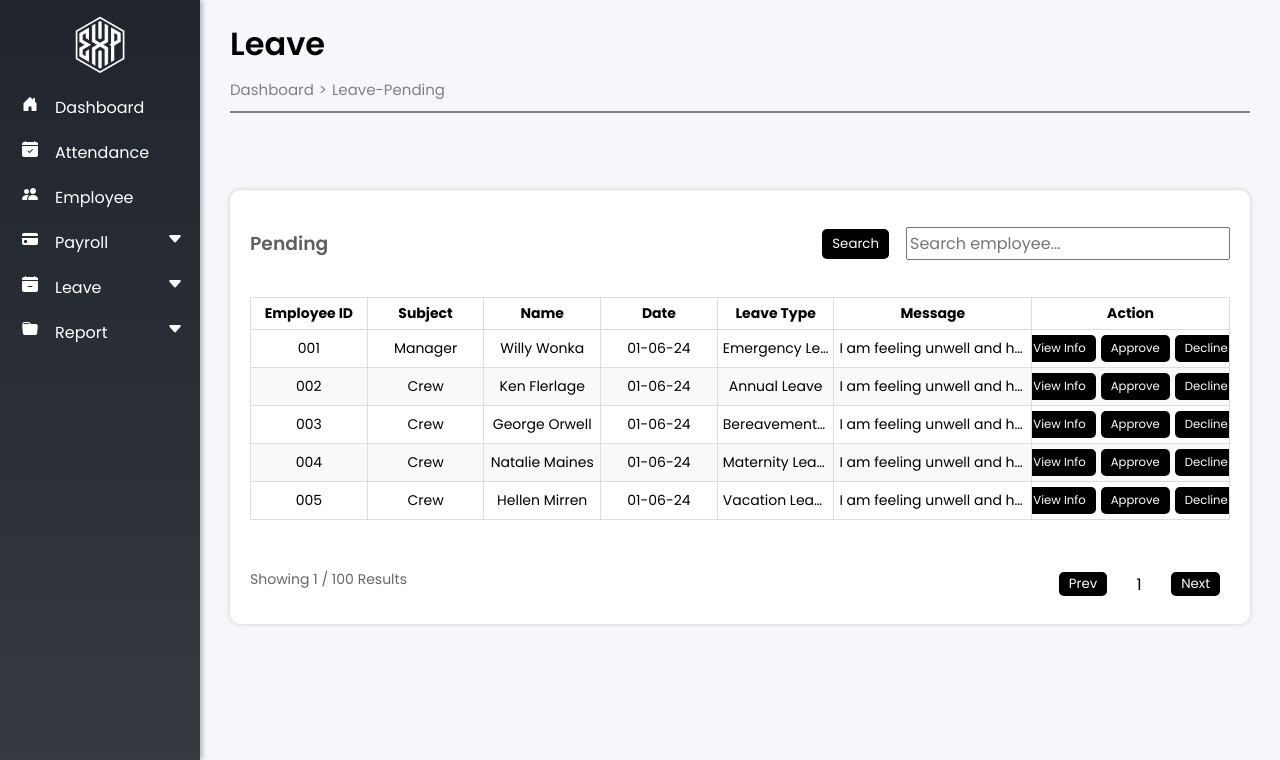
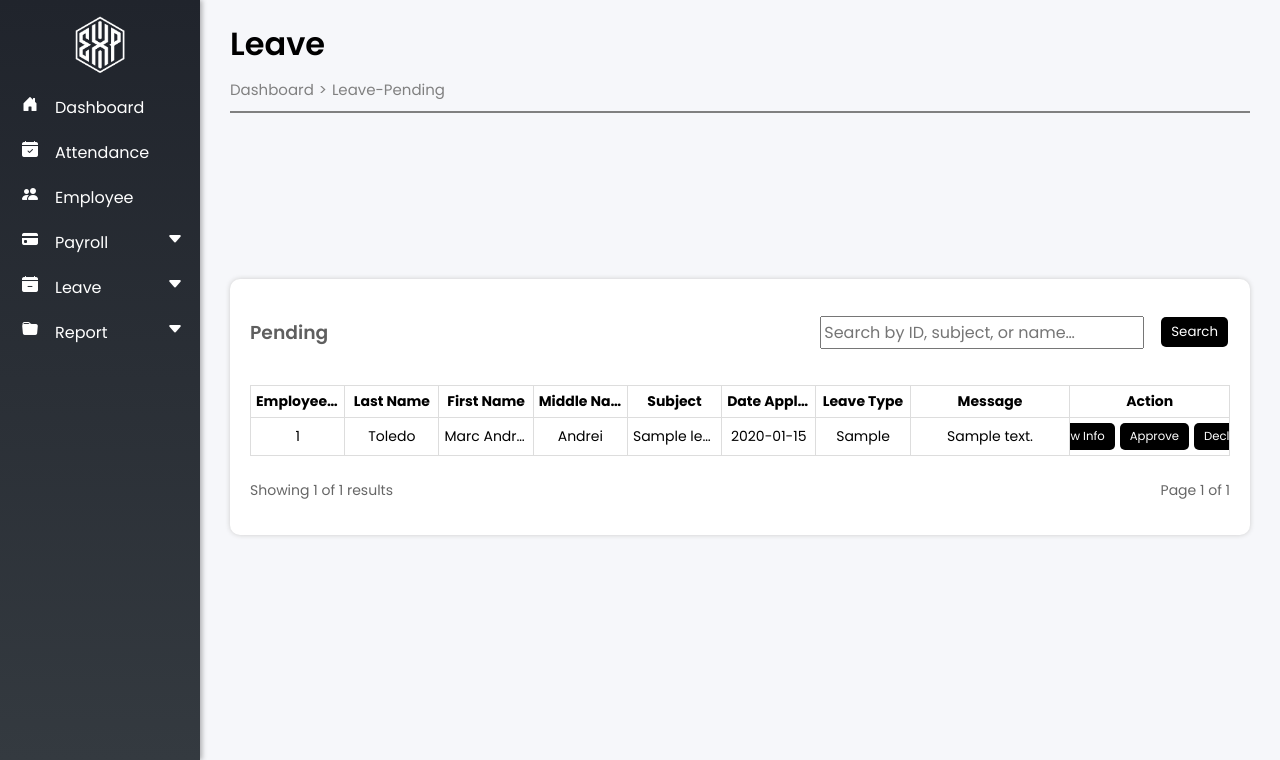
Before and after one commit to Yrria/Payroll, a PHP site: page /adminpage/leave_pending.php in a window 1280 px wide. Shown: the part 40-800 px from the top of the page. Run offline with PHP 8.4, Linux system fonts and the light colour scheme; a user stored in the database is signed in; data comes from the database, SQL or seed files in the repository; tables that the repository leaves empty hold one stand-in row (values such as "Sample post"); some libraries are stand-ins or nearby versions.

Commit message:
--LEAVE--

```diff
--- a/payroll/adminpage/leave_pending.php
+++ b/payroll/adminpage/leave_pending.php
@@ -2,44 +2,119 @@
 session_start();
 include '../assets/databse/connection.php';
 include './database/session.php';
+
+$records_per_page = 7;
+$current_page     = isset($_GET['page']) ? (int)$_GET['page'] : 1;
+$start_from       = ($current_page - 1) * $records_per_page;
+
+// Build the base SELECT
+$sql = "SELECT * FROM tbl_leave";
+
+// If there's a search term, extend WHERE to include tbl_leave fields AND names from tbl_emp_acc
+if (!empty($_GET['query'])) {
+    $q = $conn->real_escape_string($_GET['query']);
+
+    $sql .= " WHERE (
+        emp_id           LIKE '%{$q}%'
+     OR leave_id         LIKE '%{$q}%'
+     OR subject          LIKE '%{$q}%'
+     OR date_applied     LIKE '%{$q}%'
+     OR start_date       LIKE '%{$q}%'
+     OR end_date         LIKE '%{$q}%'
+     OR status           LIKE '%{$q}%'
+     OR leave_type       LIKE '%{$q}%'
+     OR message          LIKE '%{$q}%'
+     OR rejection_reason LIKE '%{$q}%'
+     OR remaining_leave  LIKE '%{$q}%'
+     OR no_of_leave      LIKE '%{$q}%'
+     OR total_leaves     LIKE '%{$q}%'
+     -- search names in tbl_emp_acc
+     OR emp_id IN (
+        SELECT emp_id FROM tbl_emp_acc
+        WHERE firstname  LIKE '%{$q}%'
+           OR middlename LIKE '%{$q}%'
+           OR lastname   LIKE '%{$q}%'
+     )
+    )";
+}
+
+$sql .= " LIMIT $start_from, $records_per_page";
+$result = $conn->query($sql);
+
+// Count for pagination (same WHERE clause)
+$total_sql = "SELECT COUNT(*) FROM tbl_leave";
+if (!empty($_GET['query'])) {
+    $total_sql .= " WHERE (
+        emp_id           LIKE '%{$q}%'
+     OR leave_id         LIKE '%{$q}%'
+     OR subject          LIKE '%{$q}%'
+     OR date_applied     LIKE '%{$q}%'
+     OR start_date       LIKE '%{$q}%'
+     OR end_date         LIKE '%{$q}%'
+     OR status           LIKE '%{$q}%'
+     OR leave_type       LIKE '%{$q}%'
+     OR message          LIKE '%{$q}%'
+     OR rejection_reason LIKE '%{$q}%'
+     OR remaining_leave  LIKE '%{$q}%'
+     OR no_of_leave      LIKE '%{$q}%'
+     OR total_leaves     LIKE '%{$q}%'
+     OR emp_id IN (
+        SELECT emp_id FROM tbl_emp_acc
+        WHERE firstname  LIKE '%{$q}%'
+           OR middlename LIKE '%{$q}%'
+           OR lastname   LIKE '%{$q}%'
+     )
+    )";
+}
+$total_rows  = $conn->query($total_sql)->fetch_row()[0];
+$total_pages = ceil($total_rows / $records_per_page);
+
+// preserve query in pagination links
+$qp = !empty($_GET['query']) ? '&query=' . urlencode($_GET['query']) : '';
 ?>
-
 <!DOCTYPE html>
 <html lang="en">
-
 <head>
   <meta charset="UTF-8">
-    <meta name="viewport" content="width=device-width, initial-scale=1.0">
+  <meta name="viewport" content="width=device-width,initial-scale=1.0">
   <link rel="shortcut icon" href="../assets/logowhite-.png" type="image/svg+xml">
   <link rel="stylesheet" href="./css/main.css">
   <link rel="stylesheet" href="./css/leave.css">
   <title>Leave - Pending</title>
 </head>
-
 <body>
   <?php include 'sidenav.php'; ?>
+
   <div class="container">
     <div id="mainContent" class="main">
       <div class="head-title">
         <h1>Leave</h1>
         <div class="breadcrumb">
-                    <h5><a href="./dashboard.php">Dashboard </a></h5>
-                    <span> > </span>
-                    <h5><a href="./leave_pending.php">Leave-Pending </a></h5>
+          <h5><a href="./dashboard.php">Dashboard</a></h5>
+          <span> &gt; </span>
+          <h5><a href="./leave_pending.php">Leave-Pending</a></h5>
         </div>
         <hr>
       </div>
+
       <div class="main-content">
         <div class="sub-content">
           <div class="content">
 
-                        <!-- Title and search-bar -->
+            <!-- Search Form -->
             <div class="search">
               <h3>Pending</h3>
+              <form method="get" action="">
                 <div class="search-bar">
-                                <button class="search-btn">Search</button>
-                                <input type="text" placeholder="Search employee..." />
+                  <input
+                    type="text"
+                    name="query"
+                    placeholder="Search by ID, subject, or name…"
+                    value="<?php echo isset($_GET['query']) ? htmlspecialchars($_GET['query']) : ''; ?>"
+                  />
+                  <button type="submit" class="search-btn">Search</button>
                 </div>
+              </form>
             </div>
 
             <!-- Leave Table -->
@@ -47,23 +122,44 @@
               <thead>
                 <tr>
                   <th>Employee ID</th>
+                  <th>Last Name</th>
+                  <th>First Name</th>
+                  <th>Middle Name</th>
                   <th>Subject</th>
-                                    <th>Name</th>
-                                    <th>Date</th>
+                  <th>Date Applied</th>
                   <th>Leave Type</th>
                   <th>Message</th>
                   <th>Action</th>
                 </tr>
               </thead>
-                            <tbody>
+              <tbody id="showdata">
+                <?php if ($result && $result->num_rows > 0): ?>
+                  <?php while ($row = $result->fetch_assoc()):
+                    // pull names
+                    $e_res = $conn->query(
+                      "SELECT lastname, firstname, middlename
+                       FROM tbl_emp_acc
+                       WHERE emp_id = '{$conn->real_escape_string($row['emp_id'])}'
+                       LIMIT 1"
+                    );
+                    $last = $first = $middle = '';
+                    if ($e_res && $e_res->num_rows) {
+                      $e = $e_res->fetch_assoc();
+                      $last   = $e['lastname'];
+                      $first  = $e['firstname'];
+                      $middle = $e['middlename'];
+                    }
+                    $_SESSION['fullname'] = trim("$last, $first $middle");
+                  ?>
                     <tr>
-                                    <td>001</td>
-                                    <td>Manager</td>
-                                    <td>Willy Wonka</td>
-                                    <td>01-06-24</td>
-                                    <td>Emergency Leave</td>
-                                    <td class="td-text">I am feeling unwell and have been advised by my doctor to rest and recover at home
-                                    </td>
+                      <td><?php echo htmlspecialchars($row['emp_id']); ?></td>
+                      <td><?php echo htmlspecialchars($last); ?></td>
+                      <td><?php echo htmlspecialchars($first); ?></td>
+                      <td><?php echo htmlspecialchars($middle); ?></td>
+                      <td><?php echo htmlspecialchars($row['subject']); ?></td>
+                      <td><?php echo htmlspecialchars($row['date_applied']); ?></td>
+                      <td><?php echo htmlspecialchars($row['leave_type']); ?></td>
+                      <td class="td-text"><?php echo htmlspecialchars($row['message']); ?></td>
                       <td class="td-text">
                         <div class="action-buttons">
                           <button class="view-btn">View Info</button>
@@ -72,218 +168,34 @@
                         </div>
                       </td>
                     </tr>
-                                <tr>
-                                    <td>002</td>
-                                    <td>Crew</td>
-                                    <td>Ken Flerlage</td>
-                                    <td>01-06-24</td>
-                                    <td>Annual Leave</td>
-                                    <td class="td-text">I am feeling unwell and have been advised by my doctor to rest and recover at home
-                                    </td>
-                                    <td class="td-text">
-                                        <div class="action-buttons">
-                                            <button class="view-btn">View Info</button>
-                                            <button class="view-btn">Approve</button>
-                                            <button class="view-btn">Decline</button>
-                                        </div>
-                                    </td>
-                                </tr>
-                                <tr>
-                                    <td>003</td>
-                                    <td>Crew</td>
-                                    <td>George Orwell</td>
-                                    <td>01-06-24</td>
-                                    <td>Bereavement Leave</td>
-                                    <td class="td-text">I am feeling unwell and have been advised by my doctor to rest and recover at home
-                                    </td>
-                                    <td class="td-text">
-                                        <div class="action-buttons">
-                                            <button class="view-btn">View Info</button>
-                                            <button class="view-btn">Approve</button>
-                                            <button class="view-btn">Decline</button>
-                                        </div>
-                                    </td>
-                                </tr>
-                                <tr>
-                                    <td>004</td>
-                                    <td>Crew</td>
-                                    <td>Natalie Maines</td>
-                                    <td>01-06-24</td>
-                                    <td>Maternity Leave</td>
-                                    <td class="td-text">I am feeling unwell and have been advised by my doctor to rest and recover at home
-                                    </td>
-                                    <td class="td-text">
-                                        <div class="action-buttons">
-                                            <button class="view-btn">View Info</button>
-                                            <button class="view-btn">Approve</button>
-                                            <button class="view-btn">Decline</button>
-                                        </div>
-                                    </td>
-                                </tr>
-                                <tr>
-                                    <td>005</td>
-                                    <td>Crew</td>
-                                    <td>Hellen Mirren</td>
-                                    <td>01-06-24</td>
-                                    <td>Vacation Leave</td>
-                                    <td class="td-text">I am feeling unwell and have been advised by my doctor to rest and recover at home
-                                    </td>
-                                    <td class="td-text">
-                                        <div class="action-buttons">
-                                            <button class="view-btn">View Info</button>
-                                            <button class="view-btn">Approve</button>
-                                            <button class="view-btn">Decline</button>
-                                        </div>
-                                    </td>
-                                </tr>
+                  <?php endwhile; ?>
+                <?php else: ?>
+                  <tr><td colspan="9" style="text-align:center;">No records found.</td></tr>
+                <?php endif; ?>
               </tbody>
             </table>
-                        <br>
+
             <!-- Pagination -->
             <div class="pagination">
-                            <p>Showing 1 / 100 Results</p>
-                            <div class="pagination">
-                                <button>Prev</button>
-                                <input type="text" class="perpage" value="1" readonly />
-                                <button>Next</button>
+              <p>Showing <?php echo min($records_per_page, $total_rows - $start_from); ?> of <?php echo $total_rows; ?> results</p>
+              <div class="pagination-controls">
+                <?php if ($current_page > 1): ?>
+                  <a href="?page=<?php echo $current_page - 1; ?><?php echo $qp; ?>">Prev</a>
+                <?php endif; ?>
+                <span>Page <?php echo $current_page; ?> of <?php echo $total_pages; ?></span>
+                <?php if ($current_page < $total_pages): ?>
+                  <a href="?page=<?php echo $current_page + 1; ?><?php echo $qp; ?>">Next</a>
+                <?php endif; ?>
+              </div>
+            </div>
+
           </div>
         </div>
       </div>
     </div>
   </div>
-        </div>
-    </div>
-    <!-- SCRIPT -->
+
+  <!-- modals & scripts unchanged -->
   <script src="./javascript/main.js"></script>
 </body>
-
 </html>
-
-<div id="infoModal" class="modal">
-  <div class="modal-content">
-    <h2>Leave Info</h2>
-    <hr>
-    <div class="modal-details">
-      <div style="display: flex; justify-content: space-between; margin-bottom: 10px;">
-        <div style="width: 48%;">
-          <label><strong>Leave Subject</strong></label>
-          <input
-            type="text"
-            value="Leave for Medical Concerns"
-            readonly
-            style="width: 100%; padding: 5px; margin-top: 5px; border: 1px solid #ccc; border-radius: 4px;"
-          />
-        </div>
-        <div style="width: 48%;">
-          <label><strong>Status</strong></label>
-          <input
-            type="text"
-            value="Pending"
-            readonly
-            style="width: 100%; padding: 5px; margin-top: 5px; border: 1px solid #ccc; border-radius: 4px;"
-          />
-        </div>
-      </div>
-      <div style="display: flex; justify-content: space-between; margin-bottom: 10px;">
-        <div style="width: 48%;">
-          <label><strong>Leave Date (MM/DD/YYYY)</strong></label>
-          <input
-            type="text"
-            value="01/06/2024"
-            readonly
-            style="width: 100%; padding: 5px; margin-top: 5px; border: 1px solid #ccc; border-radius: 4px;"
-          />
-        </div>
-        <div style="width: 48%;">
-          <label><strong>Leave Type</strong></label>
-          <input
-            type="text"
-            value="Medical Leave"
-            readonly
-            style="width: 100%; padding: 5px; margin-top: 5px; border: 1px solid #ccc; border-radius: 4px;"
-          />
-        </div>
-      </div>
-      <div style="margin-bottom: 10px;">
-        <label><strong>Message</strong></label>
-        <textarea
-          readonly
-          style="width: 100%; padding: 5px; margin-top: 5px; border: 1px solid #ccc; border-radius: 4px; resize: none; height: 80px;"
-        >I won't be able to come to work due to my medical concerns.
-        </textarea>
-      </div>
-    </div>
-    <!-- Back button -->
-    <div style="display: flex; justify-content: flex-end; margin-top: 20px;">
-      <button class="close" style="padding: 8px 12px; background-color: black; color: white; border: none; border-radius: 4px; cursor: pointer;">
-        Back
-      </button>
-    </div>
-  </div>
-</div>
-
-
-<!-- Approve Modal -->
-<div class="modal-overlay" id="approveModal">
-    <div class="modal">
-        <h2>APPROVE</h2>
-        <p>Are you sure you want to Approve?</p>
-        <div class="modal-buttons">
-            <button class="yes-btn" onclick="approveAction()">YES</button>
-            <button class="cancel-btn" onclick="closeApproveModal()">CANCEL</button>
-        </div>
-    </div>
-</div>
-
-<script>
-    // Approve Modal Logic
-    const approveModal = document.getElementById("approveModal");
-    const approveButtons = document.querySelectorAll(".view-btn");
-
-    approveButtons.forEach((button) => {
-        if (button.textContent === "Approve") {
-            button.addEventListener("click", () => {
-                approveModal.style.display = "flex";
-            });
-        }
-    });
-
-    function closeApproveModal() {
-        approveModal.style.display = "none";
-    }
-
-    function approveAction() {
-        alert("Leave approved!");
-        closeApproveModal();
-    }
-</script>
-
-
-<script>
-    // Get modal elements
-const modal = document.getElementById("infoModal");
-const viewButtons = document.querySelectorAll(".view-btn");
-const closeModalButtons = document.querySelectorAll(".close, .close-modal-btn");
-
-// Show modal on "View Info" button click
-viewButtons.forEach((button) => {
-  button.addEventListener("click", () => {
-    modal.style.display = "block";
-  });
-});
-
-// Hide modal on close button click
-closeModalButtons.forEach((button) => {
-  button.addEventListener("click", () => {
-    modal.style.display = "none";
-  });
-});
-
-// Close modal when clicking outside the modal content
-window.addEventListener("click", (event) => {
-  if (event.target === modal) {
-    modal.style.display = "none";
-  }
-});
-
-</script>
```
Lines whose indentation alone changed are shown as unchanged.
